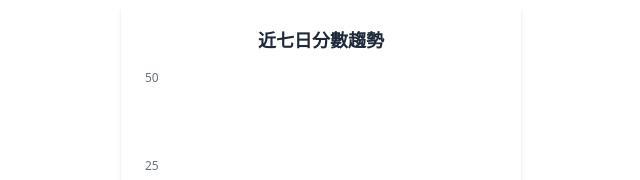
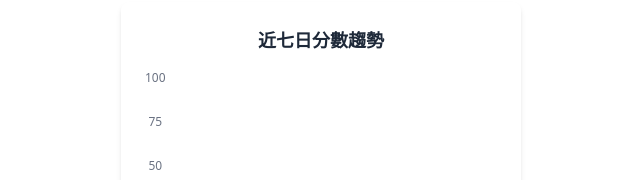
Before and after one commit to echoedinvoker/work-recorder, a Vue app: page / in a window 1280 px wide. Shown: the part 222-402 px from the top of the page, without its empty margins (319-959 px from the left). Built offline with nearby package versions, Linux system fonts and the light colour scheme; the HTML template or start-up script is replaced by a standard one.

Commit message:
Revert "down y axis max to 50"
This reverts commit 96ac9812b7f088354698f39fe4a50fa39c632214.

```diff
--- a/src/components/ScoreChart.vue
+++ b/src/components/ScoreChart.vue
@@ -6,6 +6,8 @@
     <div class="relative h-48 mb-4">
       <!-- Y軸標籤 -->
       <div class="absolute left-0 top-0 h-full flex flex-col justify-between text-xs text-gray-500 pr-2">
+        <span>100</span>
+        <span>75</span>
         <span>50</span>
         <span>25</span>
         <span>0</span>
```
